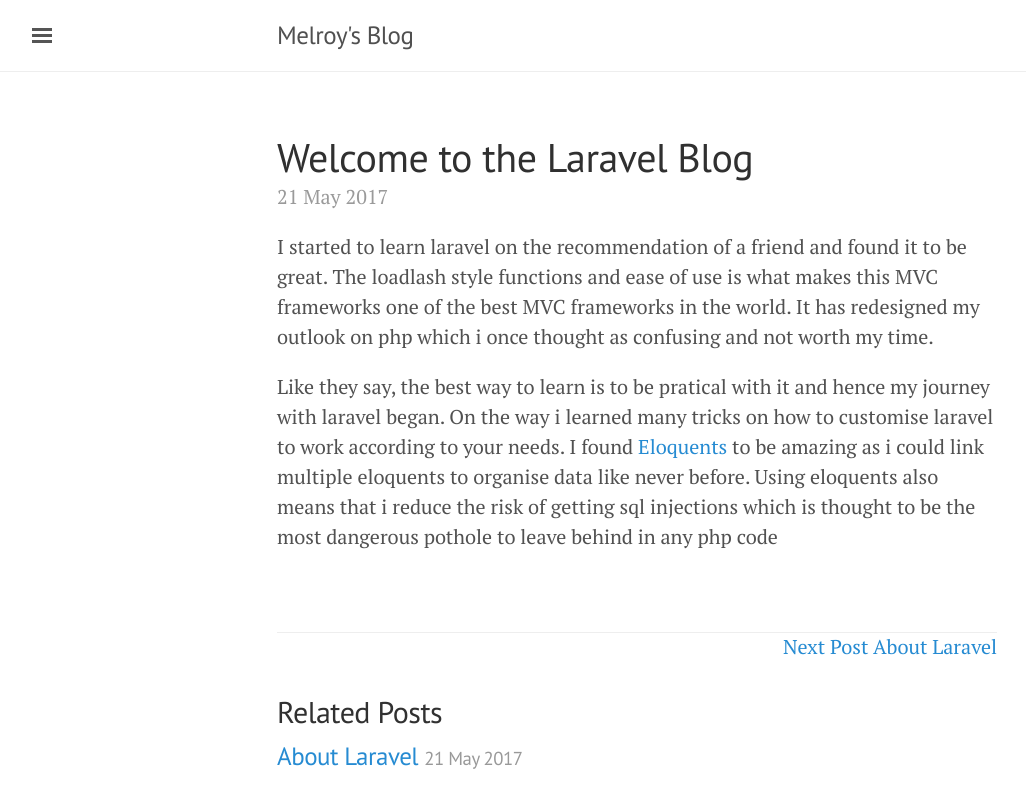
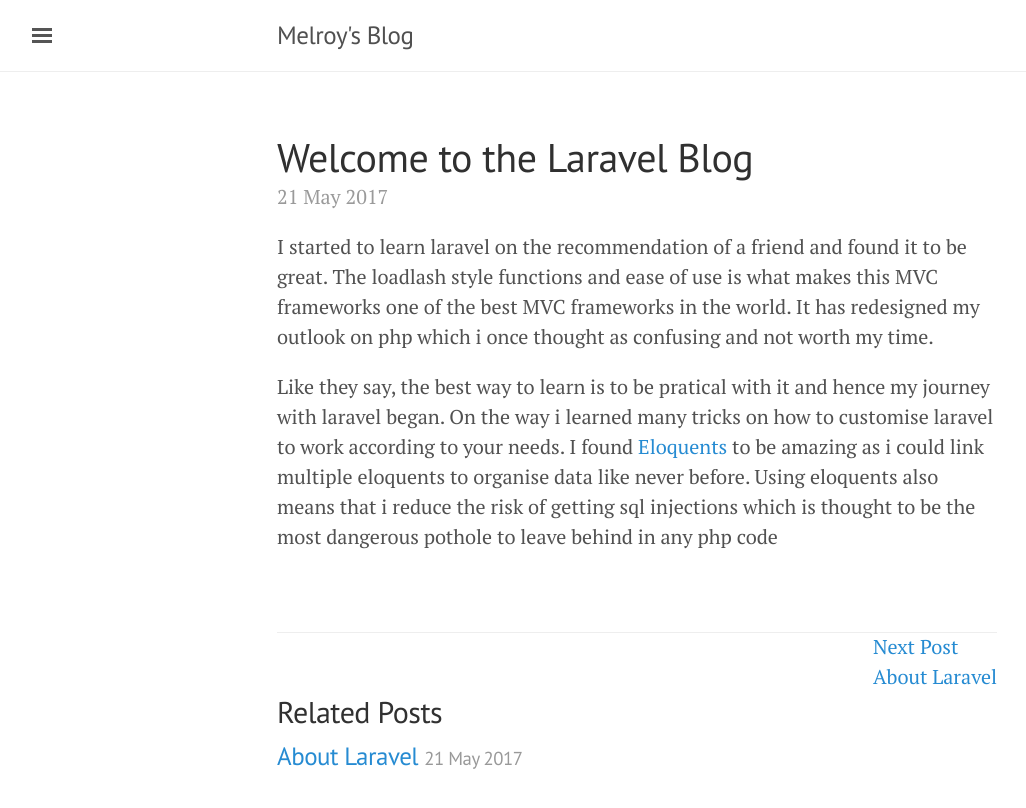
Before and after one commit to meldsza/meldsza.github.io, a Jekyll site: the page built from _posts/2017-05-21-introduction.md, in a window 1280 px wide. Shown: the top 808 px of the page, without its empty margins (3-1029 px from the left). Built offline with Jekyll 4.4.1, drawn with Linux system fonts in a browser that asks for light colours.

Commit message:
Update footer.html

```diff
--- a/_includes/footer.html
+++ b/_includes/footer.html
@@ -1,10 +1,10 @@
 {% if page.next and page.next.categories contains page.category %}
-  <a href="{{ page.next.url }}" style="float: right;">Next Post
+  <a href="{{ page.next.url }}" style="float: right;">Next Post <br>
    {{page.next.title}}
 </a>
 
 {% else if page.previous and page.previous.categories contains page.category %}
 
-  <a href="{{ page.previous.url }}" style="float: right;">Previous Post
+  <a href="{{ page.previous.url }}" style="float: right;">Previous Post <br>
    {{page.next.title}}</a>
 {% endif %}
```
